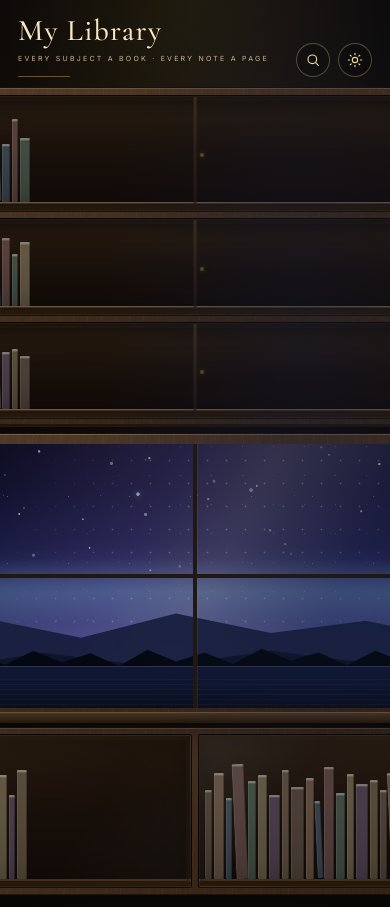
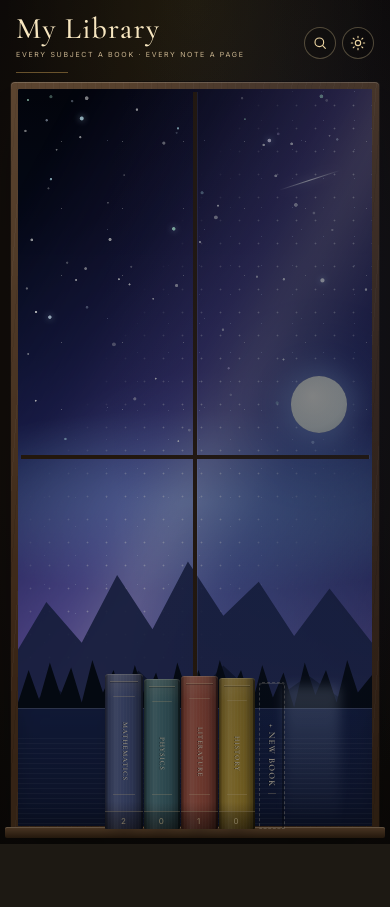
Before and after one commit to olcanaskar/my-library, a Next.js app: page / in a window 390 px wide. After the commit the page ends 844 px from the top, so only its background shows below. Built offline with nearby package versions, Linux system fonts and the light colour scheme; a web font is replaced by a local one.

Commit message:
fix: tidy the phone library and modal layout

```diff
--- a/app/globals.css
+++ b/app/globals.css
@@ -2684,6 +2684,106 @@ html[data-theme="dark"] .window-lake-glow--moon {
     display: none;
   }
 }
+
+/* Phones only: the three-column room becomes one tall window, with the
+   interactive books centred on the sill. Tablets and desktops are untouched. */
+@media (max-width: 639px) {
+  .library-scene.library-room {
+    height: 100dvh;
+    min-height: 0;
+    overflow: hidden;
+  }
+
+  .library-head {
+    align-items: center;
+    padding: max(14px, env(safe-area-inset-top))
+      max(16px, env(safe-area-inset-right)) 8px
+      max(16px, env(safe-area-inset-left));
+  }
+
+  /* Keep the sticky editor header below a notch as well. */
+  .desk-head > div {
+    padding-top: max(10px, env(safe-area-inset-top));
+  }
+
+  .library-title {
+    font-size: 30px;
+  }
+
+  .library-sub {
+    margin-top: 6px;
+    font-size: 7px;
+    letter-spacing: 0.24em;
+  }
+
+  .library-actions {
+    gap: 6px;
+  }
+
+  .library-action {
+    width: 32px;
+    height: 32px;
+  }
+
+  .library-wall {
+    width: 100%;
+    height: auto;
+    flex: 1 1 auto;
+    grid-template-columns: 1fr;
+    grid-template-rows: 1fr;
+    gap: 0;
+    padding: 0 10px 10px;
+    overflow: hidden;
+  }
+
+  .bookcase--left,
+  .bookcase--right {
+    display: none;
+  }
+
+  .window-column {
+    grid-column: 1;
+    grid-row: 1;
+    min-height: 0;
+    gap: 0;
+  }
+
+  .window-box {
+    flex: 1;
+    padding: 7px;
+  }
+
+  .window-cabinet {
+    display: none;
+  }
+
+  .window-books {
+    right: 4px;
+    bottom: 4px;
+    left: 4px;
+    justify-content: center;
+    --spine-base: clamp(118px, 22vh, 155px);
+  }
+
+  .window-books-row {
+    gap: 1px;
+  }
+
+  /* The reskinned modal is parchment, so keep its own controls light even
+     when the rest of the app is using the dark theme. */
+  [role="dialog"] {
+    color-scheme: light;
+    color: #2c2418;
+    padding-bottom: max(20px, env(safe-area-inset-bottom));
+    --paper: #f8f0dd;
+    --paper-deep: #efe3ca;
+    --card: #f8f0dd;
+    --ink: #2c2418;
+    --ink-soft: #7f6f56;
+    --rule: #ddceb0;
+  }
+}
+
 /* ---------- ink / pen tools ---------- */
 .pen-toolbar {
   -webkit-user-select: none;
```
